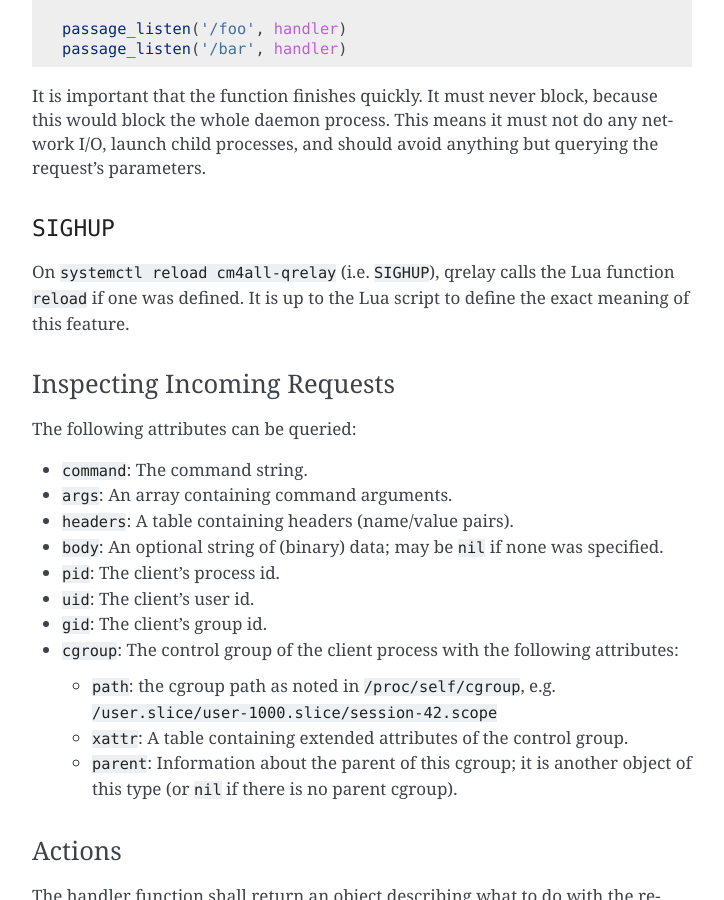
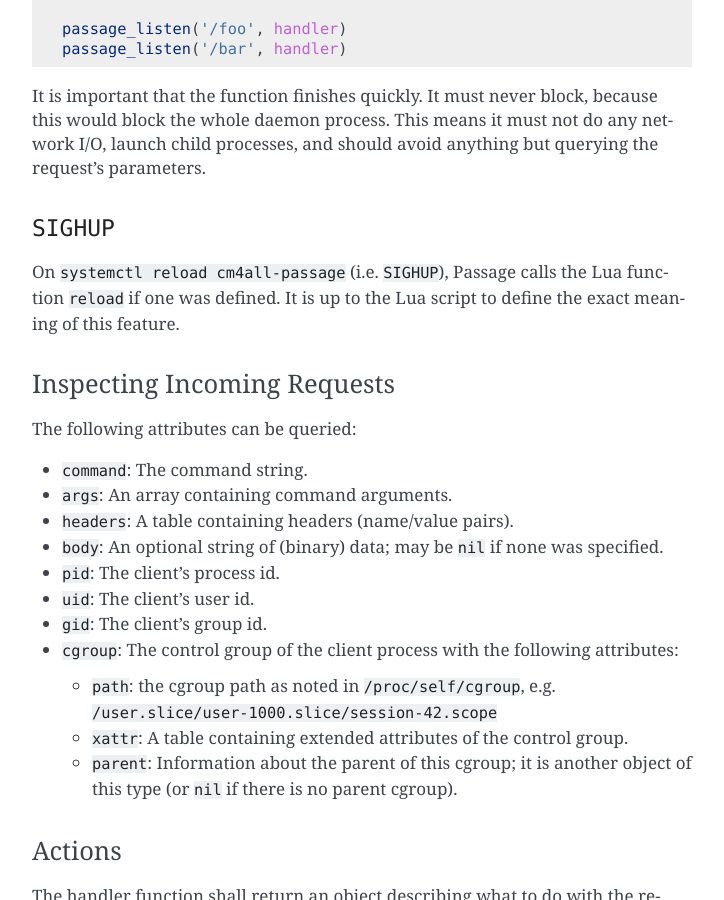
Before and after one commit to CM4all/passage, a Sphinx documentation site: the page built from doc/index.rst, in a window 1280 px wide and 900 px high, scrolled down 953 px. Shown: the whole window, without its empty margins (388-1112 px from the left). Built offline with Sphinx 7.4.7, drawn with Linux system fonts in a browser that asks for light colours.

Commit message:
doc, CommandLine: fix program name

```diff
--- a/doc/index.rst
+++ b/doc/index.rst
@@ -57,7 +57,7 @@
 ``SIGHUP``
 ^^^^^^^^^^
 
-On ``systemctl reload cm4all-qrelay`` (i.e. ``SIGHUP``), qrelay
+On ``systemctl reload cm4all-passage`` (i.e. ``SIGHUP``), Passage
 calls the Lua function ``reload`` if one was defined.  It is up to the
 Lua script to define the exact meaning of this feature.
 
```
Also changed, not shown: 1 other file.
